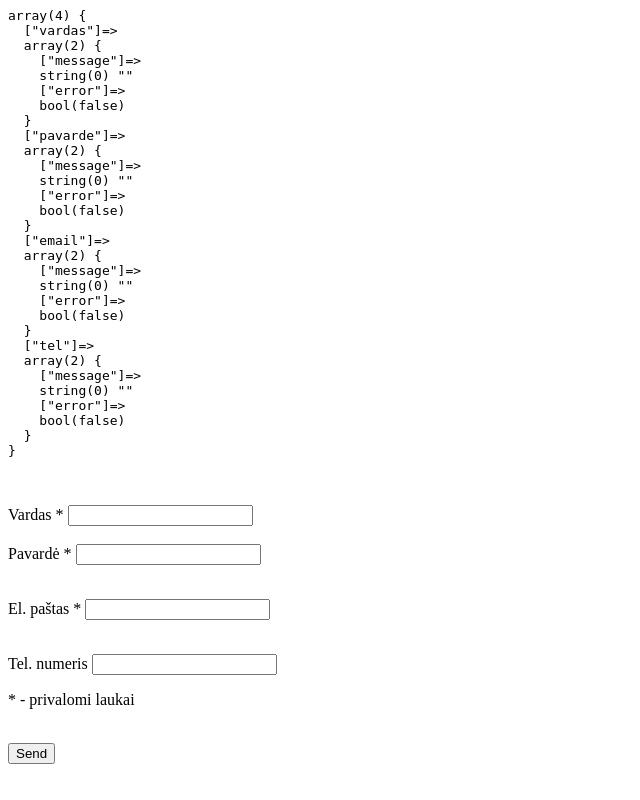
After one commit to victor-lava/vasario-27, a PHP site: page /valdo.php in a window 1280 px wide. The commit adds this page. Shown: the whole page, without its empty margins (0-640 px from the left). Run offline with PHP 8.4, Linux system fonts and the light colour scheme.

Commit message:
added error message masyva, idejom logika spausdinti klasę ar ne input'e, jei visi inputai praejo, tai atspausdinti teksta, forma sekmingai issiusta

```diff
--- /dev/null
+++ b/valdo.php
@@ -0,0 +1,182 @@
+<!-- 1. Pagal pavyzdį iš github'o pasidaryti registracijos forma
+2. Reikalingi laukeliai:
+1. Vardas (*) bet negali buti trumpresnis nei 3 simboliai
+2. Pavardė (*) bet negali buti trumpresnis nei 3 simboliai
+3. El. paštas (*) regex
+4. Tel. numeris regex
+
+* - privalomi laukai
+
+eilutės ilgiui naudoti strlen - http://php.net/manual/en/function.strlen.php -->
+
+<?php
+function isValidEmail(string $email) : bool {
+  $regex = '/^(?!(?:(?:\x22?\x5C[\x00-\x7E]\x22?)|(?:\x22?[^\x5C\x22]\x22?)){255,})(?!(?:(?:\x22?\x5C[\x00-\x7E]\x22?)|(?:\x22?[^\x5C\x22]\x22?)){65,}@)(?:(?:[\x21\x23-\x27\x2A\x2B\x2D\x2F-\x39\x3D\x3F\x5E-\x7E]+)|(?:\x22(?:[\x01-\x08\x0B\x0C\x0E-\x1F\x21\x23-\x5B\x5D-\x7F]|(?:\x5C[\x00-\x7F]))*\x22))(?:\.(?:(?:[\x21\x23-\x27\x2A\x2B\x2D\x2F-\x39\x3D\x3F\x5E-\x7E]+)|(?:\x22(?:[\x01-\x08\x0B\x0C\x0E-\x1F\x21\x23-\x5B\x5D-\x7F]|(?:\x5C[\x00-\x7F]))*\x22)))*@(?:(?:(?!.*[^.]{64,})(?:(?:(?:xn--)?[a-z0-9]+(?:-[a-z0-9]+)*\.){1,126}){1,}(?:(?:[a-z][a-z0-9]*)|(?:(?:xn--)[a-z0-9]+))(?:-[a-z0-9]+)*)|(?:\[(?:(?:IPv6:(?:(?:[a-f0-9]{1,4}(?::[a-f0-9]{1,4}){7})|(?:(?!(?:.*[a-f0-9][:\]]){7,})(?:[a-f0-9]{1,4}(?::[a-f0-9]{1,4}){0,5})?::(?:[a-f0-9]{1,4}(?::[a-f0-9]{1,4}){0,5})?)))|(?:(?:IPv6:(?:(?:[a-f0-9]{1,4}(?::[a-f0-9]{1,4}){5}:)|(?:(?!(?:.*[a-f0-9]:){5,})(?:[a-f0-9]{1,4}(?::[a-f0-9]{1,4}){0,3})?::(?:[a-f0-9]{1,4}(?::[a-f0-9]{1,4}){0,3}:)?)))?(?:(?:25[0-5])|(?:2[0-4][0-9])|(?:1[0-9]{2})|(?:[1-9]?[0-9]))(?:\.(?:(?:25[0-5])|(?:2[0-4][0-9])|(?:1[0-9]{2})|(?:[1-9]?[0-9]))){3}))\]))$/iD';
+  preg_match(   $regex,
+                $email,
+                $emailArray,
+                PREG_OFFSET_CAPTURE,
+                0);
+  if(count($emailArray) === 0) {
+    $result = true;
+  }
+  return (count($emailArray) === 0) ? false : true;
+}
+
+function isValidPhone(string $phone) : bool {
+    $regex = '\+3{1}7{1}0{1}\s6{1,1}[0-9]{2}\s[0-9]{5}$/gM'; // Regex perziureti
+    preg_match(   $regex,
+                  $phone,
+                  $phoneArray,
+                  PREG_OFFSET_CAPTURE,
+                  0);
+
+
+  if(empty($phoneArray)) {
+    return false;
+  }
+
+  return (count($phoneArray) === 0) ? false : true;
+}
+
+$errors = ['vardas' => ['message' => '',
+                        'error' => false],
+          'pavarde' => ['message' => '',
+                        'error' => false],
+          'email' => ['message' => '',
+                      'error' => false],
+          'tel' => ['message' => '',
+                    'error' => false]];
+
+
+if(count($_POST) > 0) {
+
+    // if(empty($_POST['vardas'])) { // jei tuscias
+    //     echo "Iveskite varda.";
+    // }
+    //
+    // if(strlen($_POST['vardas']) < 3) { // jei tuscias
+    //     echo "Vardas turi būti ne mažiau kaip 3 simboliai";
+    // }
+
+    if(empty($_POST['vardas'])) { // jei tuscias
+      $errors['vardas']['message'] = "Iveskite varda.";
+      $errors['vardas']['error'] = 'error';
+    } elseif(strlen($_POST['vardas']) < 3) { // jei netuscias
+      $errors['vardas']['message'] = "Vardas turi būti ne mažiau kaip 3 simboliai";
+      $errors['vardas']['error'] = 'error';
+    }
+    // else {
+    //   $errors['vardas'] = "Teisingas vardas.";
+    // }
+
+
+    if(empty($_POST['pavarde'])) {
+      $errors['pavarde']['message'] = "Iveskite pavardę.";
+      $errors['pavarde']['error'] = 'error';
+    }
+    if(!empty($_POST['pavarde']) && strlen($_POST['pavarde']) < 3) {
+      $errors['pavarde']['message'] = "Pavardė turi būti ne mažiau kaip 3 simboliai";
+      $errors['pavarde']['error'] = 'error';
+    }
+
+    if(!isValidEmail($_POST['email'])) {
+      $errors['email']['message'] = "Įveskite teisingą el. pašto adresą.";
+      $errors['email']['error'] = 'error';
+    }
+
+    if(!isValidPhone($_POST['tel'])) {
+        $errors['tel']['message'] = "Įveskite teisingą telefono numerį";
+        $errors['tel']['error'] = 'error';
+    }
+
+}
+
+
+
+echo "<pre>";
+var_dump($errors);
+echo "</pre>";
+?>
+
+<!DOCTYPE html>
+
+<html lang="en" dir="ltr">
+  <head>
+    <meta charset="utf-8">
+    <title></title>
+    <style media="screen">
+      .error {
+        border: 1px solid red;
+      }
+    </style>
+  </head>
+
+  <body>
+
+      <br>
+      <form class="" action="valdo.php" method="post" novalidate>
+
+          <!-- <p>pirmasis</p> -->
+          <?php /* foreach($errors as $error) { ?>
+            <p class="btn"><?php echo $error; ?></p>
+          <?php } */?>
+          <!-- <p>antrasis</p> -->
+          <!--  Senesnis variantas -->
+          <?php /* foreach($errors as $error) {
+            echo '<p class="btn">'.$error.'</p>';
+          } */ ?>
+          <!-- <p>treciasis</p> -->
+          <!-- /* einame per klaidų masyva ir kiekviena po viena klaida ateina į kintamajį $error (ne $errors) */ -->
+          <?php foreach ($errors as $error): ?>
+            <p class="btn"><?=$error['message'];?></p>
+          <?php endforeach; ?>
+
+
+          <div class="">
+              <label for="">Vardas *</label>
+              <input type="text"
+                    class="<?=$errors['vardas']['error'];?>" name="vardas"
+                    value="">
+
+              <!-- Nepopuliaru, senesnė sintaksė -->
+              <?php /*if($errors['vardas'] !== '') { ?>
+              <p><?php echo $errors['vardas']; ?></p>
+              <?php }*/ ?>
+
+              <!-- Naujesnė sintaksė, dažniau naudojama -->
+              <?php if($errors['vardas']['message'] !== ''): ?>
+              <p><?=$errors['vardas']['message'];?></p> <!-- ?= daro echo komanda -->
+              <?php endif; ?>
+          </div>
+          <br>
+          <div class="">
+              <label for="">Pavardė *</label>
+              <input type="text"
+                class="<?=$errors['pavarde']['error'];?>"
+              name="pavarde" value="">
+              <p><?php echo $errors['pavarde']['message']; ?></p>
+          </div>
+          <br>
+          <div class="">
+              <label for="">El. paštas *</label>
+              <input type="email" name="email" value="">
+              <p><?php echo $errors['email']['message']; ?></p>
+          </div>
+          <br>
+          <div class="">
+              <label for="">Tel. numeris</label>
+              <input type="text" name="tel" value="">
+              <p><?php echo $errors['tel']['message']; ?></p>
+          </div>
+
+          <div class="">
+              <p>* - privalomi laukai</p>
+          </div>
+          <br>
+          <button type="submit">Send</button>
+      </form>
+
+
+  </body>
+</html>
```
Also changed, not shown: index.php (+6 -7 lines).
